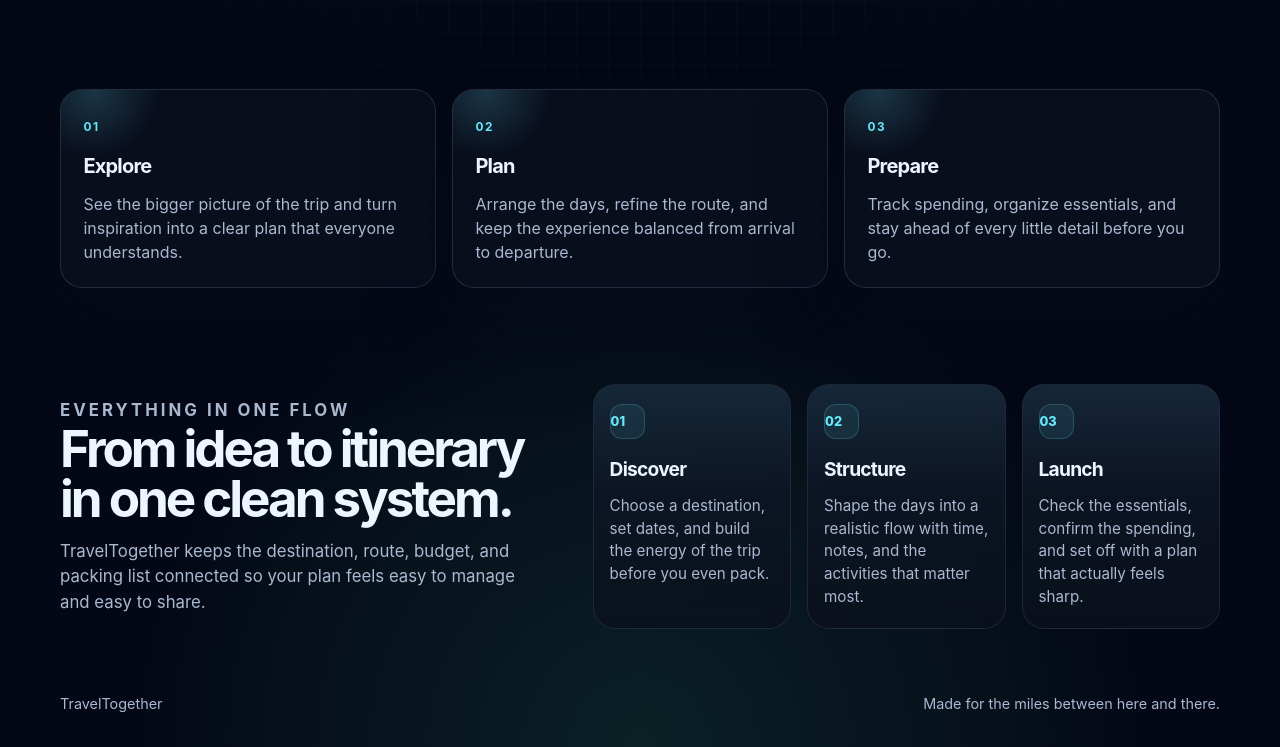
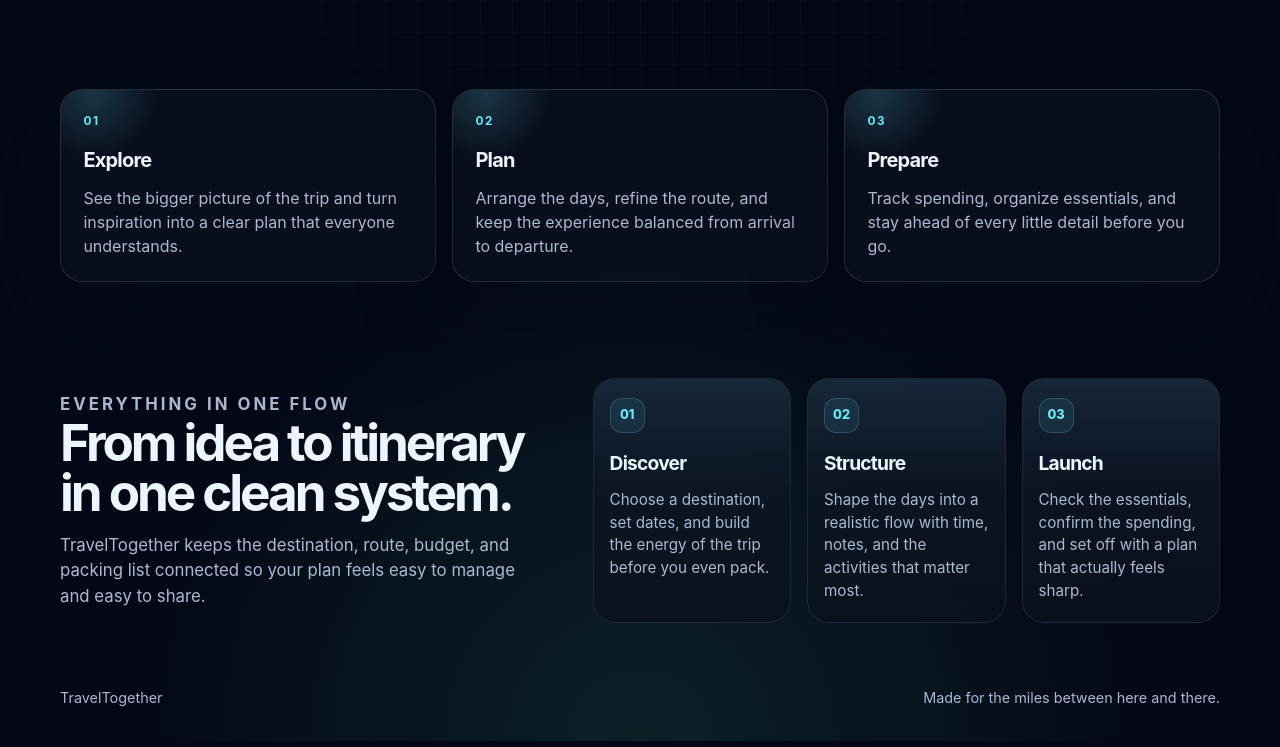
Before and after one commit to muso081/Travel, a plain HTML site: page index.html in a window 1280 px wide. Shown: the part 704-1451 px from the top of the page. Drawn offline with Linux system fonts and the light colour scheme.

Commit message:
alignation done

```diff
--- a/index.html
+++ b/index.html
@@ -531,6 +531,9 @@
 
     .feature-card {
       position: relative;
+      display: flex;
+      flex-direction: column;
+      align-items: flex-start;
       padding: 1.4rem;
       border-radius: 22px;
       background: rgba(12, 18, 33, 0.7);
@@ -605,6 +608,9 @@
 
     .step {
       position: relative;
+      display: flex;
+      flex-direction: column;
+      align-items: flex-start;
       padding: 1.2rem 1rem;
       border-radius: 22px;
       background: linear-gradient(180deg, rgba(16,24,42,0.9), rgba(10,17,28,0.88));
@@ -625,16 +631,19 @@
 
     .step-number {
       display: inline-flex;
+      align-items: center;
+      justify-content: center;
       width: 2.2rem;
       height: 2.2rem;
       border-radius: 12px;
-      place-items: center;
       background: rgba(103, 232, 249, 0.08);
       border: 1px solid rgba(103, 232, 249, 0.2);
       color: var(--cyan);
       font-weight: 800;
       font-size: 0.8rem;
+      line-height: 1;
       margin-bottom: 1rem;
+      flex-shrink: 0;
     }
 
     .step h3 {
```
